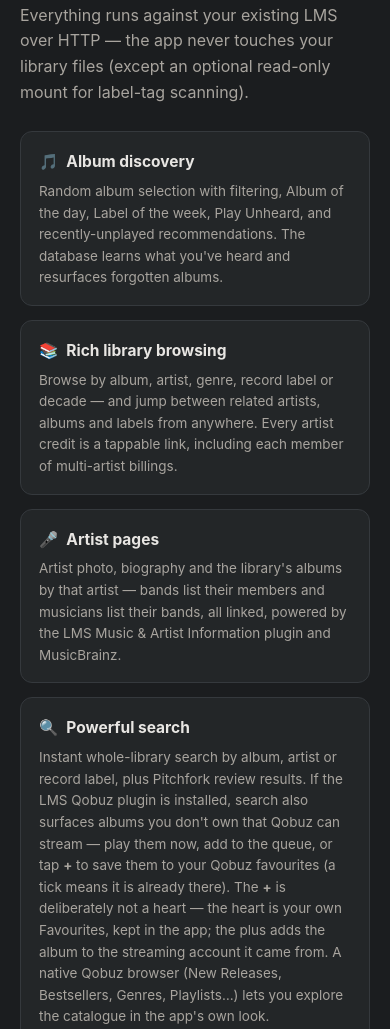
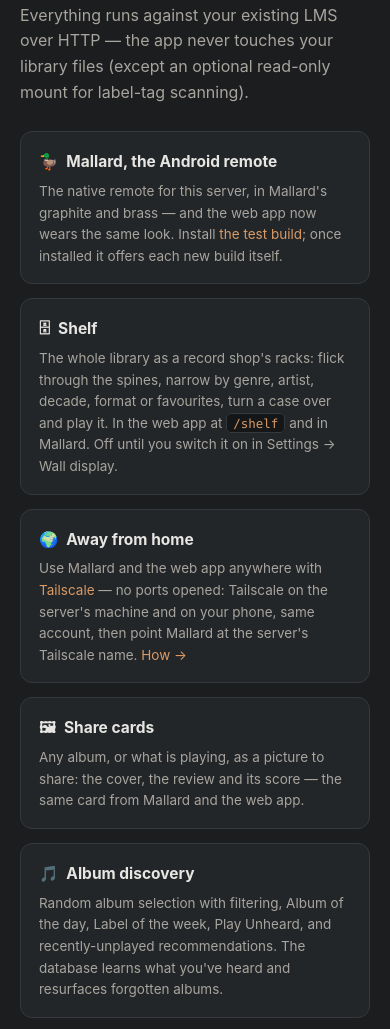
Before and after one commit to meltface-80/MusicD-LMS-Remote, a website: page docs/index.html in a window 390 px wide. Shown: the part 828-1857 px from the top of the page. Drawn offline with Linux system fonts and the light colour scheme.

Commit message:
Away from home, step one: Mallard and the web app anywhere with Tailscale (#134)
README "Away from home" and Pages cards: Tailscale on the server's machine and the phone, point Mallard or the browser at the server's Tailscale name; no ports opened. Says what isn't there yet (playing on the phone). Pages gains cards for Mallard, the Shelf and share cards.

Co-Authored-By: Claude Opus 5.5 <noreply@anthropic.com>
Claude-Session: https://claude.ai/code/session_01X1S9GKQqwW2MzPkJUNJzAh

```diff
--- a/docs/index.html
+++ b/docs/index.html
@@ -307,6 +307,10 @@
     <p class="lead">Everything runs against your existing LMS over HTTP — the app never touches
        your library files (except an optional read-only mount for label-tag scanning).</p>
     <div class="grid">
+      <div class="card"><h3><span class="em">🦆</span>Mallard, the Android remote</h3><p>The native remote for this server, in Mallard's graphite and brass — and the web app now wears the same look. Install <a href="https://github.com/meltface-80/MusicD-LMS-Remote/releases/tag/mallard-test">the test build</a>; once installed it offers each new build itself.</p></div>
+      <div class="card"><h3><span class="em">🗄</span>Shelf</h3><p>The whole library as a record shop's racks: flick through the spines, narrow by genre, artist, decade, format or favourites, turn a case over and play it. In the web app at <code>/shelf</code> and in Mallard. Off until you switch it on in Settings → Wall display.</p></div>
+      <div class="card"><h3><span class="em">🌍</span>Away from home</h3><p>Use Mallard and the web app anywhere with <a href="https://tailscale.com">Tailscale</a> — no ports opened: Tailscale on the server's machine and on your phone, same account, then point Mallard at the server's Tailscale name. <a href="https://github.com/meltface-80/MusicD-LMS-Remote#away-from-home">How →</a></p></div>
+      <div class="card"><h3><span class="em">🖼</span>Share cards</h3><p>Any album, or what is playing, as a picture to share: the cover, the review and its score — the same card from Mallard and the web app.</p></div>
       <div class="card"><h3><span class="em">🎵</span>Album discovery</h3>
         <p>Random album selection with filtering, Album of the day, Label of the week, Play Unheard, and recently-unplayed recommendations. The database learns what you've heard and resurfaces forgotten albums.</p></div>
       <div class="card"><h3><span class="em">📚</span>Rich library browsing</h3>
```
Also changed, not shown: bug-list.md (+1 -1 lines), CHANGELOG.md, README.md.
